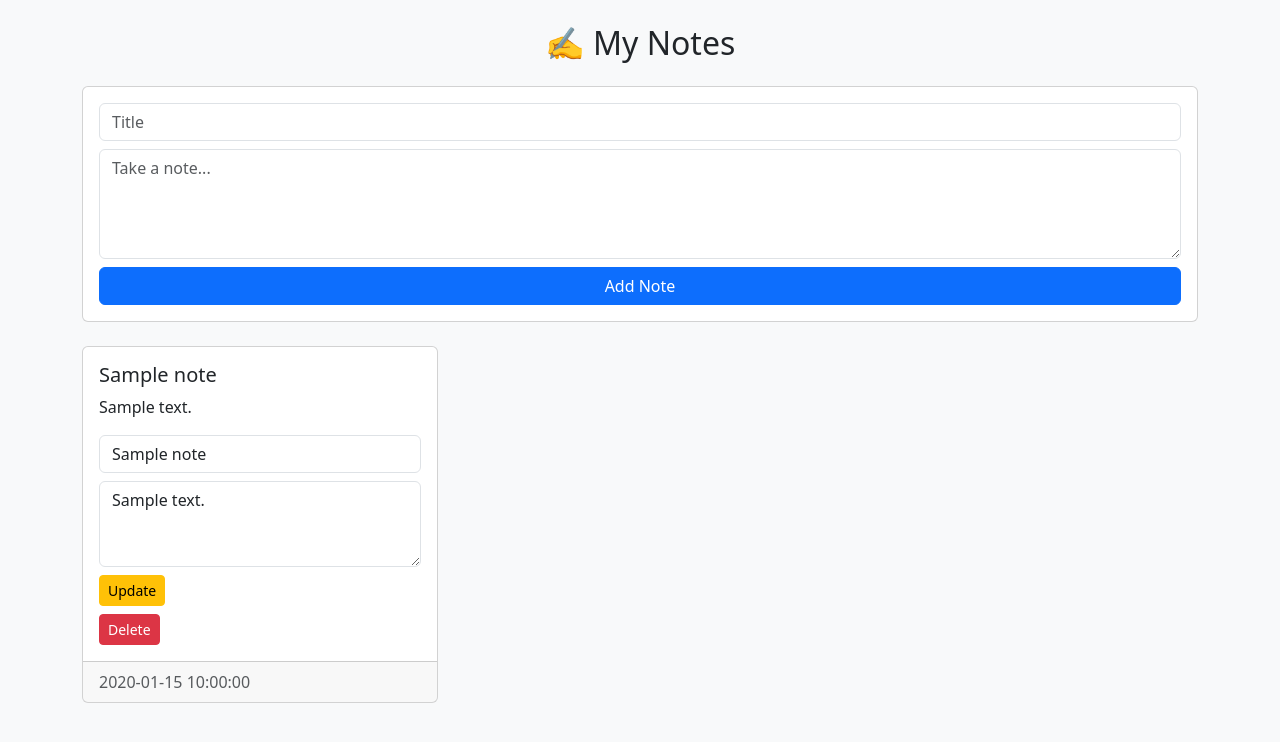
After one commit to MuskanRehni/loginsystemPHP, a PHP site: page /dashboard.php in a window 1280 px wide. The commit adds this page. Shown: the top 742 px of the page. Run offline with PHP 8.4, Linux system fonts and the light colour scheme; tables that the repository leaves empty or names only in its code hold one stand-in row (values such as "Sample post").

Commit message:
added dashboard page

```diff
--- /dev/null
+++ b/dashboard.php
@@ -0,0 +1,99 @@
+<?php
+// Database connection
+$servername = "localhost";
+$username = "root";
+$password = "muskan591";
+$database = "loginsystem";
+
+$conn = mysqli_connect($servername, $username, $password, $database);
+
+if (!$conn) {
+    die("Database connection failed: " . mysqli_connect_error());
+}
+
+
+// Update note
+if ($_SERVER["REQUEST_METHOD"] == "POST" && isset($_POST['update_note'])) {
+    $id = intval($_POST['note_id']);
+    $title = mysqli_real_escape_string($conn, $_POST['title']);
+    $content = mysqli_real_escape_string($conn, $_POST['content']);
+
+    $sql = "UPDATE notes SET title='$title', content='$content' WHERE id=$id";
+    mysqli_query($conn, $sql);
+}
+// Insert note when form is submitted
+elseif ($_SERVER["REQUEST_METHOD"] == "POST") {
+    $title = mysqli_real_escape_string($conn, $_POST['title']);
+    $content = mysqli_real_escape_string($conn, $_POST['content']);
+
+    $sql = "INSERT INTO notes (title, content) VALUES ('$title', '$content')";
+    mysqli_query($conn, $sql);
+}
+
+
+// Delete note
+if (isset($_GET['delete'])) {
+    $id = intval($_GET['delete']);
+    mysqli_query($conn, "DELETE FROM notes WHERE id=$id");
+}
+
+
+
+// Fetch all notes
+$result = mysqli_query($conn, "SELECT * FROM notes ORDER BY created_at DESC");
+?>
+
+<!DOCTYPE html>
+<html lang="en">
+<head>
+    <meta charset="UTF-8">
+    <meta name="viewport" content="width=device-width, initial-scale=1.0">
+    <title>My Notes App</title>
+    <link href="https://cdn.jsdelivr.net/npm/bootstrap@5.3.0/dist/css/bootstrap.min.css" rel="stylesheet">
+</head>
+<body class="bg-light">
+
+<div class="container mt-4">
+    <h2 class="text-center mb-4">✍️ My Notes</h2>
+
+    <!-- Add Note Form -->
+    <form method="POST" class="card p-3 mb-4">
+        <input type="text" name="title" class="form-control mb-2" placeholder="Title" required>
+        <textarea name="content" class="form-control mb-2" rows="4" placeholder="Take a note..." required></textarea>
+        <button type="submit" class="btn btn-primary">Add Note</button>
+    </form>
+
+    <!-- Notes Display -->
+    <div class="row">
+        <?php while ($row = mysqli_fetch_assoc($result)) { ?>
+            <div class="col-md-4 mb-3">
+                <div class="card h-100">
+                    <div class="card-body">
+                        <h5><?php echo htmlspecialchars($row['title']); ?></h5>
+                        <p><?php echo nl2br(htmlspecialchars($row['content'])); ?></p>
+
+                         <!-- Edit Form -->
+                        <form method="POST" class="mt-2">
+                            <input type="hidden" name="update_note" value="1">
+                            <input type="hidden" name="note_id" value="<?php echo $row['id']; ?>">
+                            <input type="text" name="title" class="form-control mb-2" value="<?php echo htmlspecialchars($row['title']); ?>" required>
+                            <textarea name="content" class="form-control mb-2" rows="3" required><?php echo htmlspecialchars($row['content']); ?></textarea>
+                            <button type="submit" class="btn btn-warning btn-sm">Update</button>
+                        </form>
+
+                        <!-- Delete Button -->
+                        <a href="?delete=<?php echo $row['id']; ?>" class="btn btn-danger btn-sm mt-2" onclick="return confirm('Delete this note?')">Delete</a>
+
+
+                    </div>
+                    <div class="card-footer text-muted">
+                        <?php echo $row['created_at']; ?>
+                    </div>
+                </div>
+            </div>
+        <?php } ?>
+    </div>
+</div>
+
+</body>
+</html>
--- a/index.php
+++ b/index.php
@@ -106,7 +106,7 @@ if ($_SERVER['REQUEST_METHOD'] == 'POST') {
     $_SESSION['show_alert'] = true;
 
     // Redirect to avoid resubmission
-    header("Location: /loginform/index.php");
+    header("Location: /loginform/dashboard.php");
     exit;
 }
 
```
